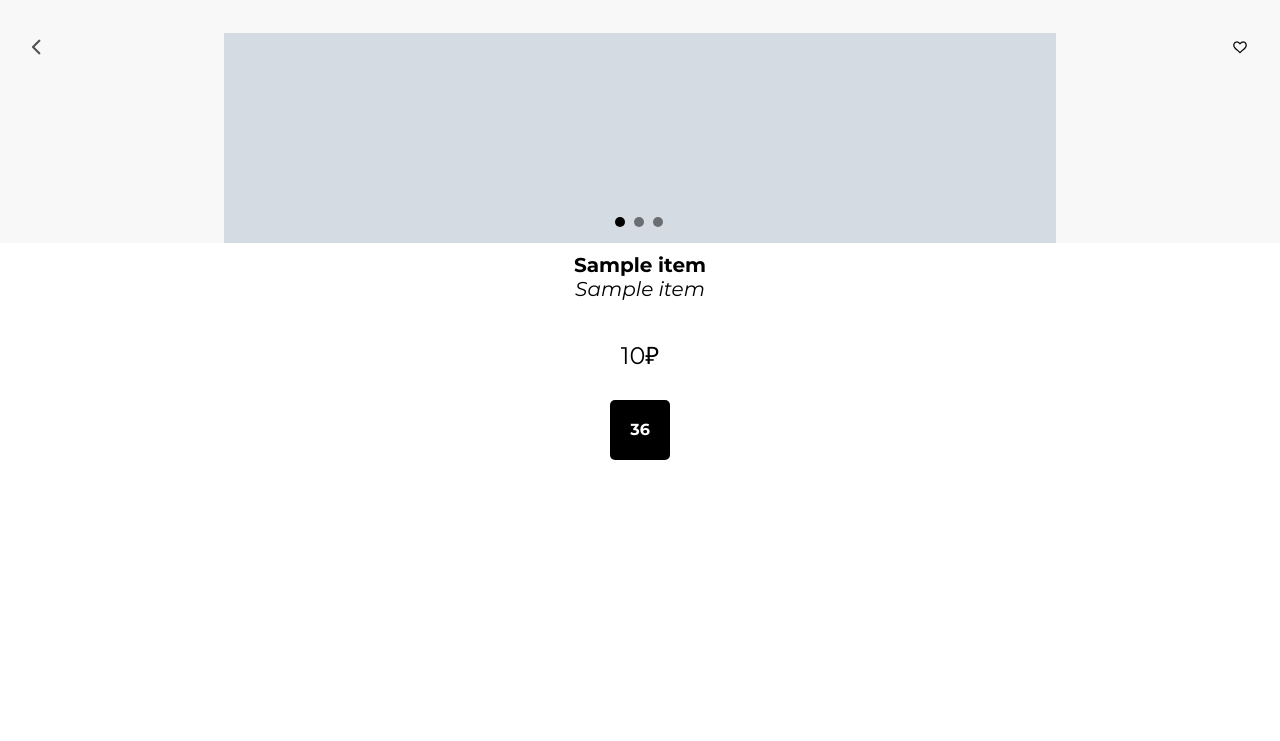
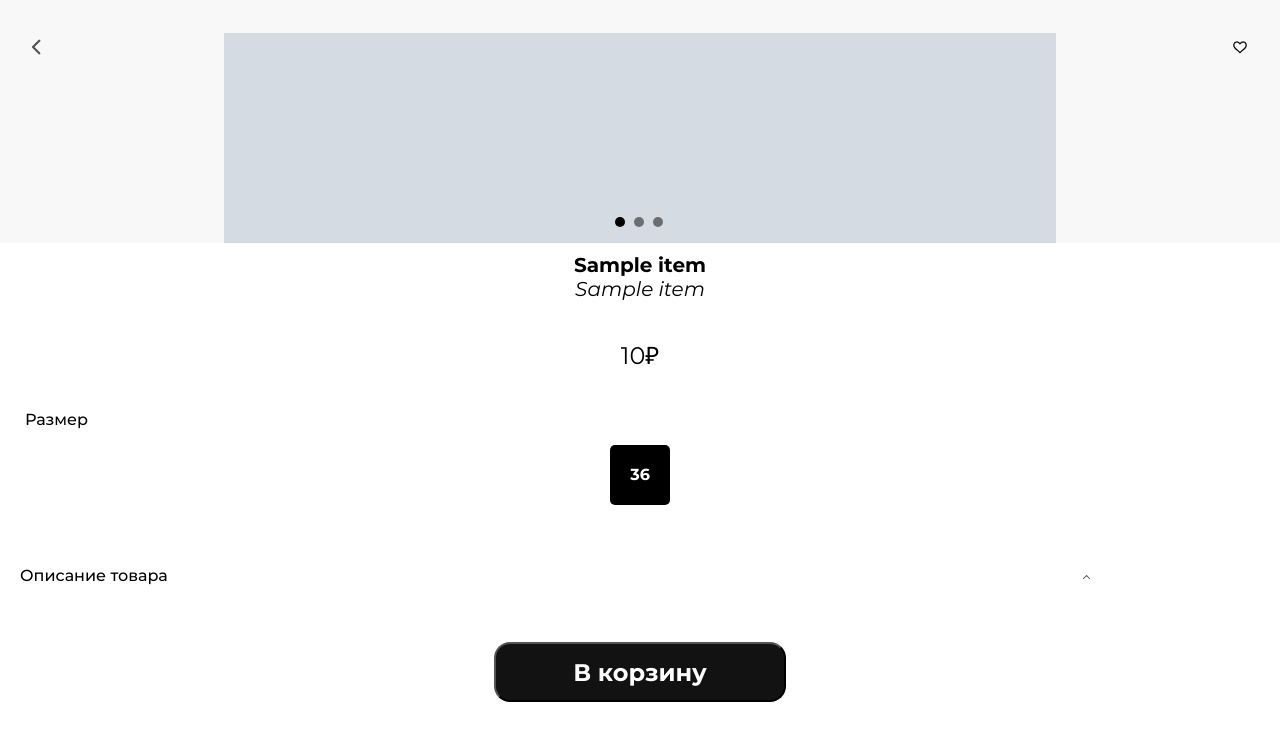
Before and after one commit to Alveeeep/Across, a Flask app: template templates/item_page.html in a window 1280 px wide. Shown: the top 741 px of the page. Run offline with Flask 2, Linux system fonts and the light colour scheme; the template is opened without the code that fills it: values that come from a table or form of the project are taken from there, most other values are stand-ins (such as "Sample title", 1, 10 or a date in 2020); grey boxes marked "Sample" are stand-in pictures.

Commit message:
рабочая версия Дизайн доделан нужно: 2. База данных (для вещей)!! готово 3. Вывод товаров как в том проекте (циклом из бд)!! готов 4. Доделать страницу товара и остальное Поправить вывод изображений, сделать корзину через куки и бд, сделать фильтр и поиск

```diff
--- a/data/__all_models.py
+++ b/data/__all_models.py
@@ -1 +1,2 @@
 from . import users
+from . import items
--- a/data/items.py
+++ b/data/items.py
@@ -17,6 +17,7 @@ class Item(SqlAlchemyBase):
     show_img = sqlalchemy.Column(sqlalchemy.String, nullable=True)
     color = sqlalchemy.Column(sqlalchemy.String, nullable=True)
     size = sqlalchemy.Column(sqlalchemy.String, nullable=True)
+    description = sqlalchemy.Column(sqlalchemy.String, nullable=True)
 
     def __repr__(self):
         return "<Item> {}, price - {}, category - {}".format(self.title, self.price, self.category)
--- /dev/null
+++ b/forms/cart.py
@@ -0,0 +1,7 @@
+from flask_wtf import FlaskForm
+from wtforms import PasswordField, StringField, TextAreaField, SubmitField, IntegerField
+from wtforms.validators import DataRequired
+
+
+class Cart(FlaskForm):
+    submit = SubmitField("В корзину")
--- a/main.py
+++ b/main.py
@@ -8,6 +8,7 @@ from data import db_session
 from flask import Flask, render_template, request
 from forms.search import SearchForm
 from forms.login import LoginForm, RegisterForm
+from forms.cart import Cart
 from data.users import User
 from data.items import Item
 from flask_login import LoginManager, login_user, login_required, logout_user, current_user
@@ -34,7 +35,7 @@ def logout():
     return redirect("/")
 
 
-@app.route('/')
+@app.route('/', methods=['POST', 'GET'])
 def main_page():
     return render_template('main_page.html')
 
@@ -80,11 +81,6 @@ def categories_page():
     return render_template('categories_page.html')
 
 
-@app.route('/new')
-def new_page():
-    return render_template('new_page.html')
-
-
 @app.route('/categories/<title>', methods=['GET', 'POST'])
 def shoes_page(title):
     db_sess = db_session.create_session()
@@ -92,11 +88,12 @@ def shoes_page(title):
     with open("static/json/categories.json", "rt", encoding="utf8") as f:
         c_list = json.loads(f.read())
     c = c_list[title]
-    return render_template('shoes_page.html', items=items, length=len(items), title=c)
+    return render_template('shoes_page.html', items=items, length=len(items), title=с)
 
 
 @app.route('/items/<item_id>', methods=['GET', 'POST'])
 def item_page(item_id):
+    form = Cart()
     db_sess = db_session.create_session()
     item = db_sess.query(Item).filter(Item.id == item_id).first()
     images = item.image.split(', ')
--- a/static/css/style.css
+++ b/static/css/style.css
@@ -719,7 +719,7 @@ input:checked + .slider:before {
 }
 .sizes{
     position: relative;
-    top:80px;
+    top:105px;
     overflow-x: auto;
     height:60px;
     white-space: nowrap;
@@ -748,3 +748,57 @@ input:checked + .slider:before {
     color: #FFFFFF;
     border: 0;
 }
+.size-text{
+    position: relative;
+    top: 90px;
+    left:25px;
+    font-family: Montserrat;
+    font-style: normal;
+    font-weight: 500;
+    font-size: 16px;
+    line-height: 20px;
+    display: flex;
+    align-items: flex-end;
+    color: #000000;
+}
+.accordion-button-1{
+    position: relative;
+    display: flex;
+    align-items: center;
+    width: 100%;
+    padding: 1rem 1.25rem;
+    font-size: 1rem;
+    color: #212529;
+    text-align: left;
+    background-color: #fff;
+    border: 0;
+    border-radius: 0;
+    overflow-anchor: none;
+    transition: color .15s ease-in-out,background-color .15s ease-in-out,border-color .15s ease-in-out,box-shadow .15s ease-in-out,border-radius .15s ease;
+}
+.accordion-button-1:not(.collapsed)::after {
+background-image: url("/static/images/Arrow3.png");
+margin-right: 170px;
+margin-top: 3px;
+transform: rotate(-180deg);
+}
+
+.accordion-button-1.collapsed {
+background-image: url("/static/images/Arrow3.png");
+  background: white
+}
+
+.accordion-button-1.collapsed::after{
+  background-image: url("/static/images/Arrow3.png");
+margin-top: 3px;
+margin-right: 170px;
+}
+.accordion-button-1::after {
+    flex-shrink: 0;
+    width: 8px;
+    height: 5px;
+    margin-left: auto;
+    content: "";
+    background-image: url("/static/images/Arrow3.png");
+    background-repeat: no-repeat;
+    transition: transform .2s ease-in-out;
--- a/templates/item_page.html
+++ b/templates/item_page.html
@@ -68,6 +68,7 @@
                 </div>
             </div>
         </div>
+        <p class="size-text">Размер</p>
         <div class="d-flex justify-content-center">
             <div class="sizes">
                 <div id="chosen-btn"><span id="chosen-text">36</span></div>
@@ -78,6 +79,31 @@
                 {% endfor %}
             </div>
         </div>
+        <div class="accordion accordion-flush" id="accordionFlushExample" style="position:relative;top:150px">
+            <div class="accordion-item" style="background: transparent;">
+                <h2 class="accordion-header" id="flush-headingOne">
+                    <p class="accordion-button-1 collapsed" data-bs-toggle="collapse"
+                       data-bs-target="#flush-collapseOne" aria-expanded="false" aria-controls="flush-collapseOne"
+                       style="font-family: Montserrat;font-style: normal;font-weight: 500;font-size: 16px;line-height: 20px;color: #000000;">
+                        Описание товара
+                    </p>
+                </h2>
+                <div id="flush-collapseOne" class="accordion-collapse collapse" aria-labelledby="flush-headingOne"
+                     data-bs-parent="#accordionFlushExample">
+                    <div class="accordion-body"
+                         style="background: #F8F8F8;border-radius: 22px;font-family: Montserrat;font-style: normal;font-weight: 300;font-size: 16px;line-height: 20px;text-align: center;color: #000000;">
+                        {{ item.description }}
+                    </div>
+                </div>
+            </div>
+        </div>
+        <form action="" method="post" class="d-flex justify-content-center" style="position: relative;top:170px">
+            {{ form.hidden_tag() }}
+            <div class="flex-column">
+                {{ form.submit(type="submit", class="submit-btn", style="margin-top:20px;") }}
+                <div style="width:100%;height:30px"></div>
+            </div>
+        </form>
     </div>
 </main>
 <script src="/static/js/main.js"></script>
@@ -94,6 +120,11 @@
         x.style.left = document.getElementById(size).getBoundingClientRect().left - min + "px";
     }
 
+
+
+
+
+
 </script>
 </body>
 </html>
```
Also changed, not shown: db/database.db, static/images/Arrow3.png (added).
